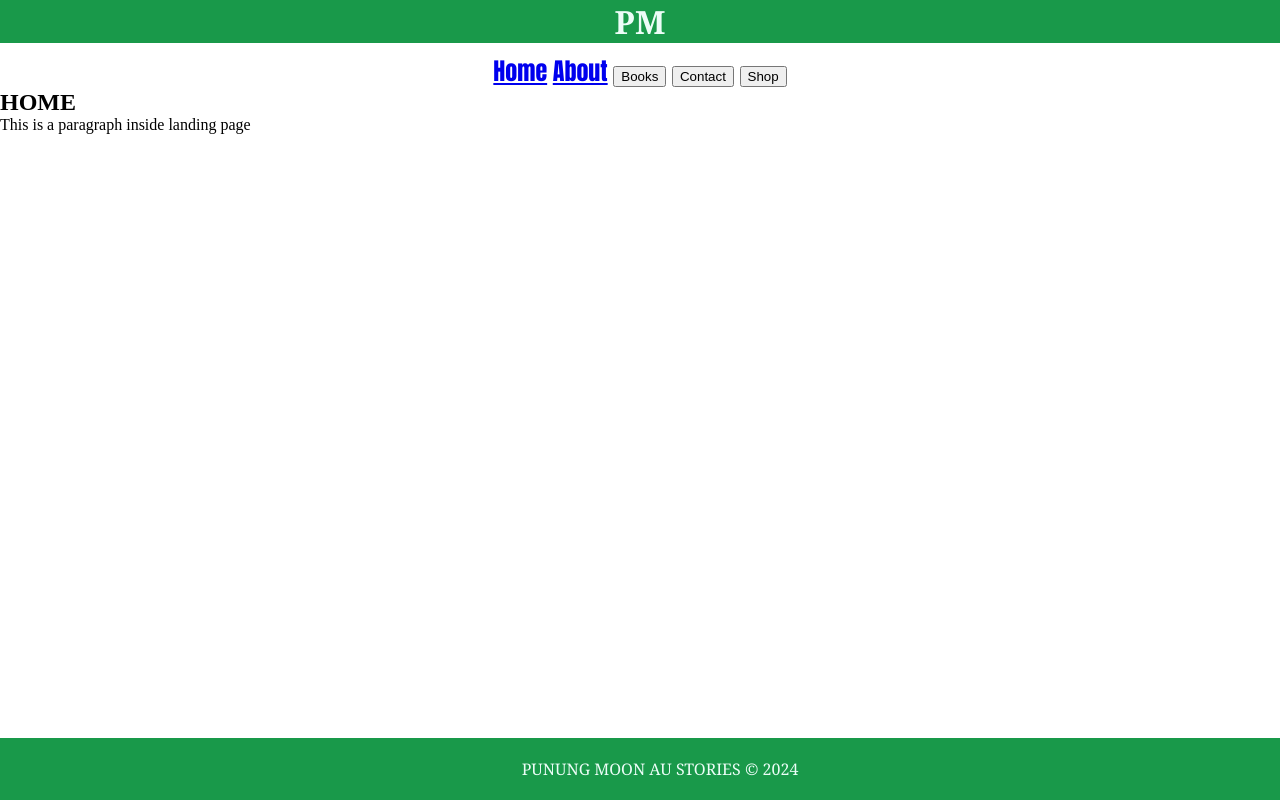
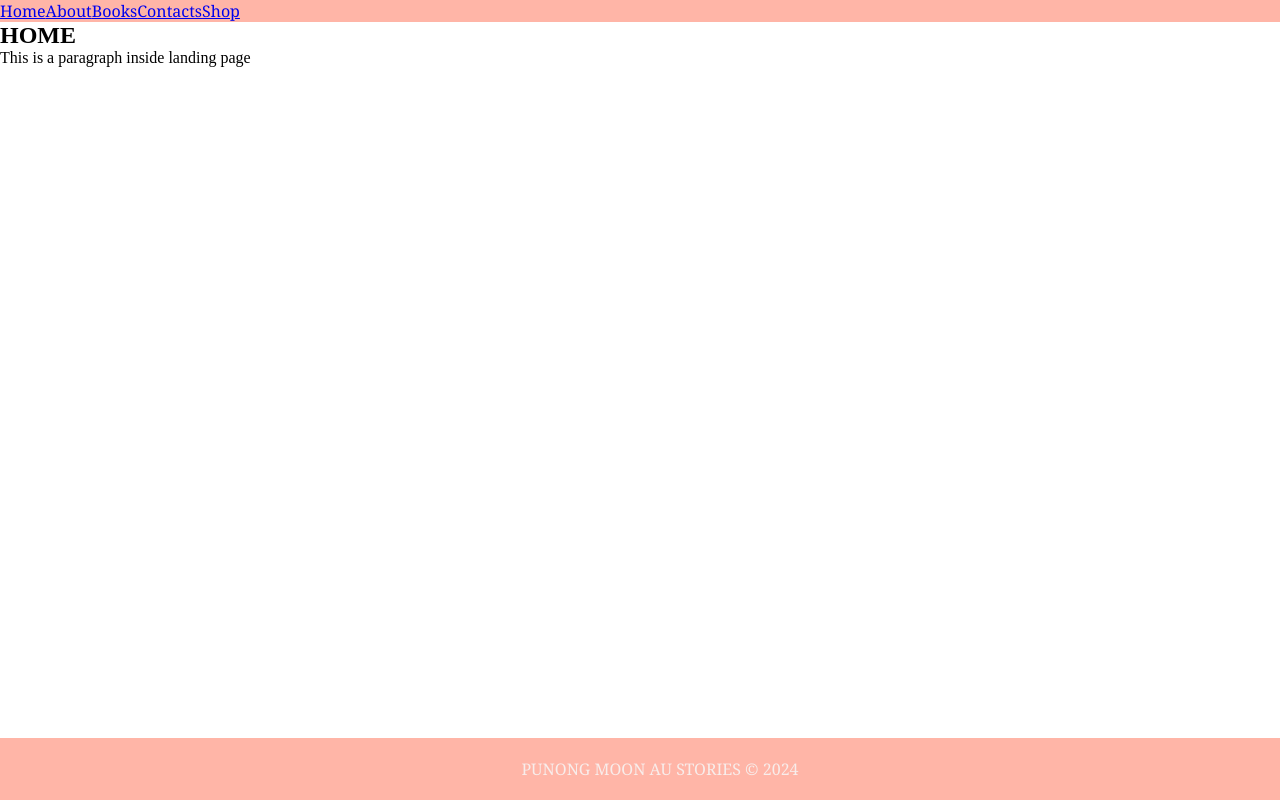
Before and after one commit to SheanBrigale/WFT1, a plain HTML site: page 1. Landing_Page/Landing.html in a window 1280 px wide. Drawn offline with Linux system fonts and the light colour scheme.

Commit message:
Adjusted landing.css file

```diff
--- a/1. Landing_Page/Landing.css
+++ b/1. Landing_Page/Landing.css
@@ -1,26 +1,55 @@
 *{
     margin: 0px;
+    /* background-color: #F8EDEB; */
 }
 
 .header {
+    margin: 0;
+    position: sticky;
+    top: 0;
+
+    padding: 0;
+    width: 100%;
     font-family: Cambria, Cochin, Georgia, Times, 'Times New Roman', serif;
     font-size: 16px;
-    color: rgb(236, 253, 247);
-    background-color: rgb(25, 153, 74);
+    color: #F8EDEB;
+    background-color: #FFB5A7;
     text-align: center;
-    position: sticky;
     /* top, right, bottom, left */
-    top: 0px;;
 }
 
-.button {
+#main-menu{
+    list-style-type: none;
+    margin: 0;
+    padding: 0;
+    overflow: hidden;
+}
+
+li{
+    float: left;
+}
+
+#btn{
+    text-align: center;
+    padding: 14px 16px;
+    text-decoration: none;
+}
+/*
+.navigation-menu {
+    display: flex;
+    position: relative;
+    align-items: center;
+} */
+
+
+
+/* #button {
     margin-top: 10px;
     text-align: center;
     color: pink;
     font-family: Impact, Haettenschweiler, 'Arial Narrow Bold', sans-serif;
     font-size: 24px;
-    text-decoration: none;
-}
+} */
 
 .footer{
     position: fixed;
@@ -31,7 +60,7 @@
     font-family: Cambria, Cochin, Georgia, Times, 'Times New Roman', serif;
     font-size: 16px;
     text-align: center;
-    color: rgb(236, 253, 247);
-    background-color: rgb(25, 153, 74);
+    color: #F8EDEB;
+    background-color: #FFB5A7;
 
 }
--- a/1. Landing_Page/Landing.html
+++ b/1. Landing_Page/Landing.html
@@ -3,22 +3,36 @@
 <head>
     <meta charset="UTF-8">
     <meta name="viewport" content="width=device-width, initial-scale=1.0">
-    <title>PUNUNG MOON</title>
+    <title>PUNONG MOON</title>
     <link rel="stylesheet" href="Landing.css">
 </head>
 <body>
+    <!-- <div class="header">
+        <h1>PM</h1>
+    </div> -->
+
     <div class="header">
-        <h1>PM</h1>
-    </div>
+        <ul id="main-menu">
+            <li id="btn home">
+                <a href="/1. Landing_Page/Landing.html">Home</a>
+            </li>
 
-    <div class="button">
-        <a href="/1. Landing_Page/Landing.html">Home</a>
-        <!-- <button>Home</button> -->
-        <a href="/2. About/About.html">About</a>
-        <!-- <button>About</button> -->
-        <button>Books</button>
-        <button>Contact</button>
-        <button>Shop</button>
+            <li id="btn about">
+                <a href="/2. About/About.html">About</a>
+            </li>
+
+            <li id="btn book">
+                <a href="/3. Books/Books.html">Books</a>
+            </li>
+
+            <li id="btn contact">
+                <a href="/4. Contacts/Contacts.html">Contacts</a>
+            </li>
+
+            <li id="btn shop">
+                <a href="/5. Shop/Shop.html">Shop</a>
+            </li>
+        </ul>
     </div>
     <div>
         <h2>HOME</h2>
@@ -26,7 +40,7 @@
     </div>
 
     <div class="footer">
-        <p>PUNUNG MOON AU STORIES &copy; 2024</p>
+        <p>PUNONG MOON AU STORIES &copy; 2024</p>
     </div>
 </body>
 </html>
```
Also changed, not shown: 3. Books/Books.html (added), 4. Contacts/Contacts.html (added), 5. Shop/Shop.html (added).
